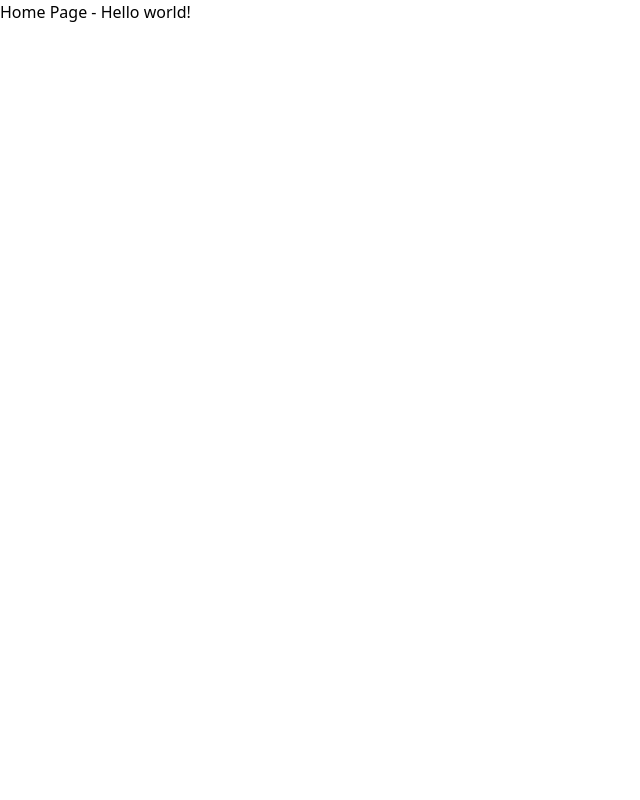
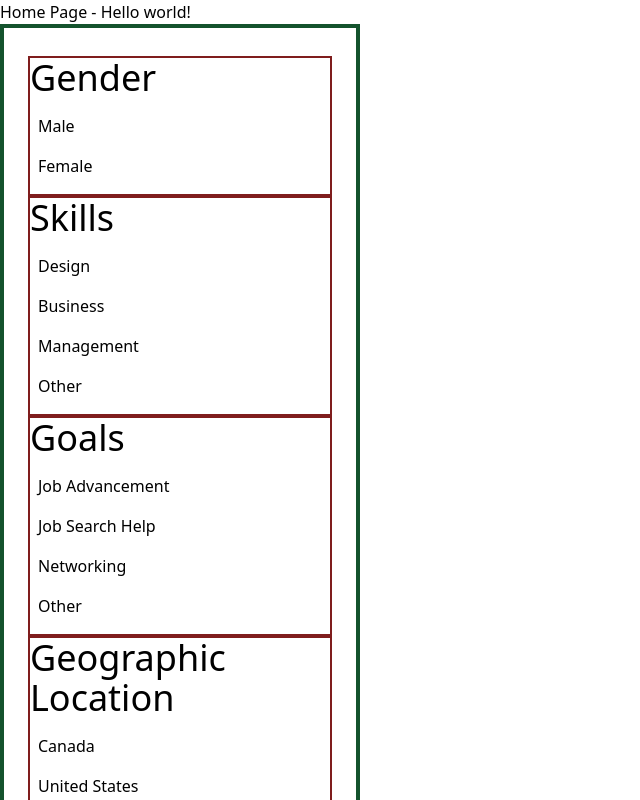
Before and after one commit to JasonXB/EF_Clone, a Next.js app: page / in a window 1280 px wide. Shown: the top 800 px of the page, without its empty margins (0-640 px from the left). Built offline with nearby package versions, Linux system fonts and the light colour scheme.

Commit message:
draft logic of filter section with basic css

```diff
--- /dev/null
+++ b/components/checkboxFilter/checkbox-filter.tsx
@@ -0,0 +1,26 @@
+import React, { FC } from 'react';
+
+import { FilterOption } from './filter-option.interface';
+import FilterSection from './filter-section';
+
+interface CheckboxFilterTypes {
+  sections: FilterOption[];
+}
+
+const CheckboxFilter: FC<CheckboxFilterTypes> = ({
+  sections,
+}: CheckboxFilterTypes) => {
+  return (
+    <div className="w-90 py-7 px-6 border-green-900 border-4">
+      {sections.map((section, index) => (
+        <FilterSection
+          key={index}
+          title={section.title}
+          options={section.options}
+        />
+      ))}
+    </div>
+  );
+};
+
+export default CheckboxFilter;
--- /dev/null
+++ b/components/checkboxFilter/filter-option.interface.ts
@@ -0,0 +1,4 @@
+export interface FilterOption {
+  title: string;
+  options: string[];
+}
--- /dev/null
+++ b/components/checkboxFilter/filter-section.module.css
@@ -0,0 +1,7 @@
+.hideRealCheckbox {
+  position: absolute;
+  opacity: 0;
+  cursor: pointer;
+  height: 0;
+  width: 0;
+}
--- /dev/null
+++ b/components/checkboxFilter/filter-section.tsx
@@ -0,0 +1,37 @@
+import React, { FC } from 'react';
+
+import { FilterOption } from './filter-option.interface';
+
+import styles from './filter-section.module.css';
+
+const FilterSection: FC<FilterOption> = ({ title, options }: FilterOption) => {
+  return (
+    <div className="border-red-900 border-2">
+      <div className="mb-4">
+        <h2 className="text-4xl">{title}</h2>
+      </div>
+      <div>
+        {options.map((text, i) => {
+          return (
+            <div key={i} className="mb-4 flex">
+              <div className="mx-2 flex flex-col justify-center items-center">
+                <label>
+                  <input
+                    type="checkbox"
+                    className={`${styles.hideRealCheckbox}`}
+                  />
+                  {text}
+                </label>
+              </div>
+              {/* <div>
+                <p className="text-2xl font-light">{text}</p>
+              </div> */}
+            </div>
+          );
+        })}
+      </div>
+    </div>
+  );
+};
+
+export default FilterSection;
--- a/pages/index.tsx
+++ b/pages/index.tsx
@@ -1,7 +1,32 @@
 import type { NextPage } from 'next';
 import Head from 'next/head';
 
+import CheckboxFilter from '../components/checkboxFilter/checkbox-filter';
+import { FilterOption } from '../components/checkboxFilter/filter-option.interface';
+
 const Home: NextPage = ({}) => {
+  const sections: FilterOption[] = [
+    {
+      title: 'Gender',
+      options: ['Male', 'Female'],
+    },
+    {
+      title: 'Skills',
+      options: ['Design', 'Business', 'Management', 'Other'],
+    },
+    {
+      title: 'Goals',
+      options: ['Job Advancement', 'Job Search Help', 'Networking', 'Other'],
+    },
+    {
+      title: 'Geographic Location',
+      options: ['Canada', 'United States', 'Other'],
+    },
+    {
+      title: 'Company',
+      options: ['Microsoft', 'Google', 'Netflix', 'Salesforce'],
+    },
+  ];
   return (
     <div>
       <Head>
@@ -10,6 +35,9 @@ const Home: NextPage = ({}) => {
         <link rel="icon" href="/favicon.ico" />
       </Head>
       <h1>Home Page - Hello world!</h1>
+      <div>
+        <CheckboxFilter sections={sections} />
+      </div>
     </div>
   );
 };
--- a/tailwind.config.js
+++ b/tailwind.config.js
@@ -5,7 +5,11 @@ module.exports = {
     './components/**/*.{js,ts,jsx,tsx}',
   ],
   theme: {
-    extend: {},
+    extend: {
+      width: {
+        90: '360px',
+      },
+    },
   },
   plugins: [],
 };
```
